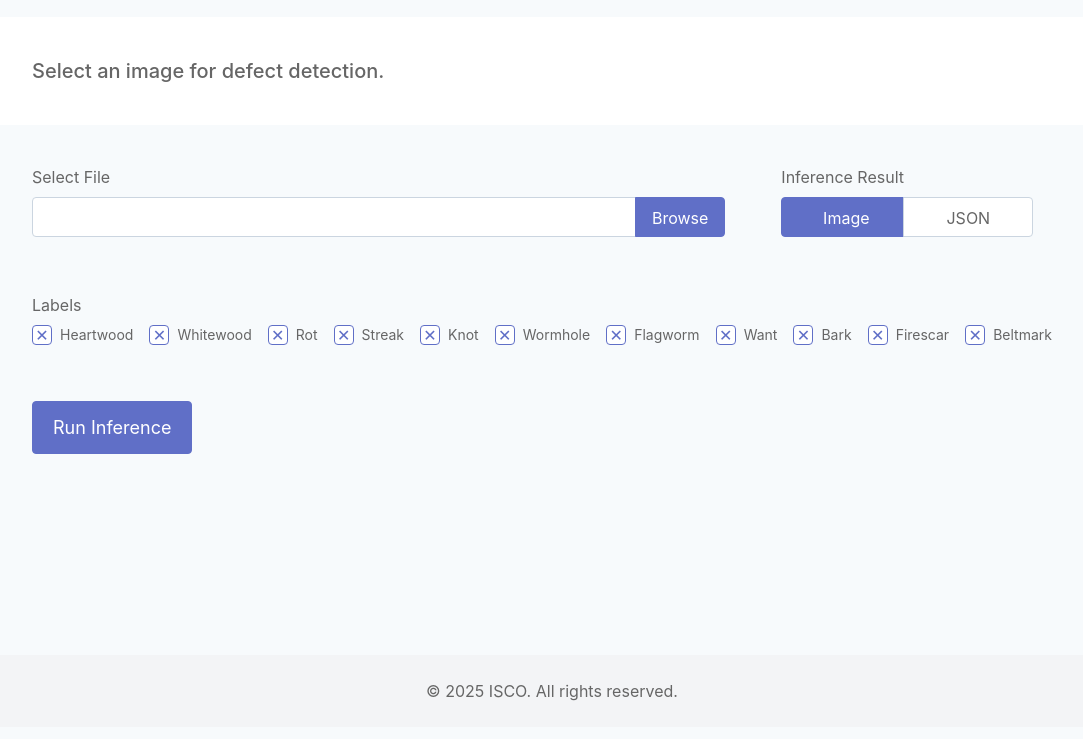
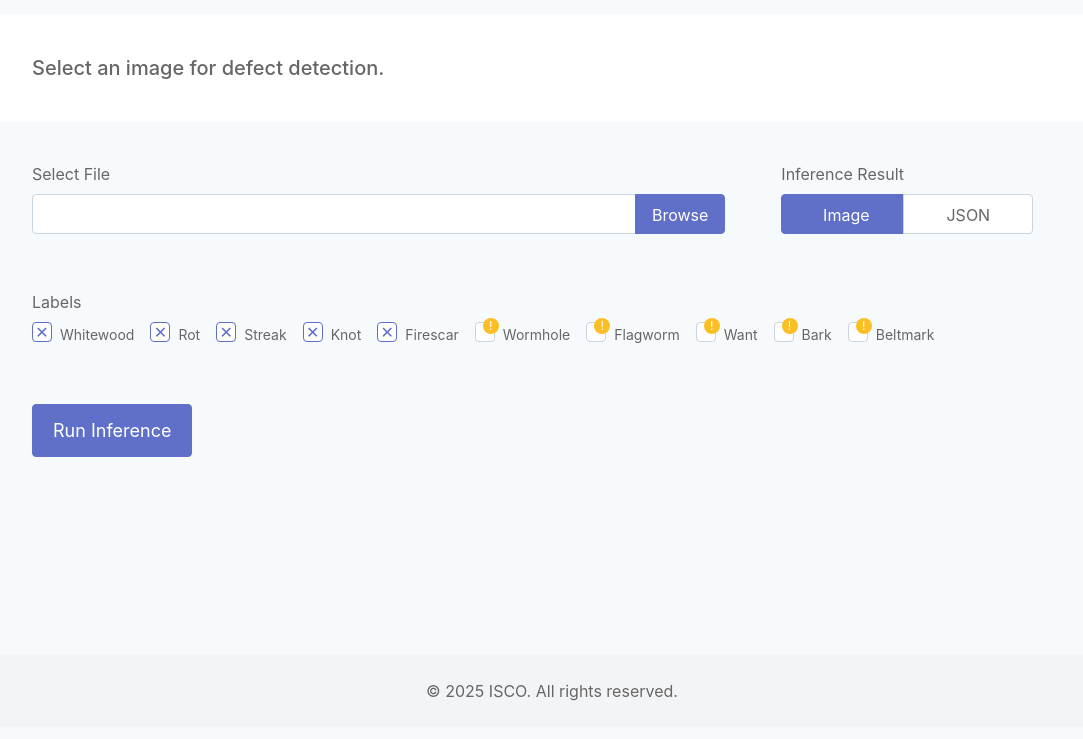
Before and after one commit to JohnTrecker/defect-inference, a Next.js app: page / in a window 1280 px wide. Shown: the part 145-884 px from the top of the page, without its empty margins (88-1171 px from the left). Built offline with nearby package versions, Linux system fonts and the light colour scheme.

Commit message:
disable underrepresented labels

```diff
--- a/app/page.tsx
+++ b/app/page.tsx
@@ -7,8 +7,9 @@ import JSONViewer from './JsonViewer';
 import WoodImage from './WoodImage';
 import Report from './Report';
 import AllImages from './AllImages';
-import { Features, Inference, SavedImages, ServerResponse } from './types';
+import { Defect, Features, Inference, SavedImages, ServerResponse, undertrainedDefects } from './types';
 import { cropImage } from './helpers/utils';
+import { Popover, PopoverContent, PopoverTrigger } from '@radix-ui/react-popover';
 
 const INIT_OUTPUT = {
   inference_id: '',
@@ -26,17 +27,17 @@ export default function Home() {
   const [savedImages, setSavedImages] = useState<SavedImages>([]);
   // const [inputLabel, setInputLabel] = useState<'Select File' | 'Type URL'>('Select File');
   const [features, setFeatures] = useState<Features>({
-    board_heartwood: true,
+    // board_heartwood: false,
     board_whitewood: true,
     board_rot: true,
     board_streak: true,
     board_knot: true,
-    board_wormhole: true,
-    board_flagworm: true,
-    board_want: true,
-    board_bark: true,
     board_firescar: true,
-    board_beltmark: true,
+    board_wormhole: false,
+    board_flagworm: false,
+    board_want: false,
+    board_bark: false,
+    board_beltmark: false,
     // board_rot_or_firescar: true,
   });
 
@@ -329,8 +330,12 @@ export default function Home() {
               <div className="w-full" id="labels">
                 <label className="input__label">Labels</label>
                 <div className="flex flex-wrap gap-4">
-                  {Object.keys(features).map((feature) => (
+                  { Object.keys(features).map((feature) => {
+                    const isDisabled = undertrainedDefects.includes(feature as Defect)
+
+                    return (
                     <div key={feature} className="flex items-center gap-2">
+                      <div className="relative">
                         <input
                           type="checkbox"
                           id={feature}
@@ -342,12 +347,28 @@ export default function Home() {
                             ...prev,
                             [feature]: e.target.checked,
                           }))}
+                          disabled={isDisabled}
                         />
+                        {isDisabled && (
+                          <div className="absolute -top-1 -right-1">
+                            <Popover>
+                              <PopoverTrigger asChild>
+                                <button className="h-4 w-4 rounded-full bg-amber-400 text-white text-xs flex items-center justify-center">
+                                  !
+                                </button>
+                              </PopoverTrigger>
+                              <PopoverContent className="max-w-[200px] p-2 rounded-md shadow-md bg-white border">
+                                  <p className="text-xs">{`${feature.replace('board_', '').toLocaleUpperCase()} defects underrepresented in training data.`}</p>
+                              </PopoverContent>
+                            </Popover>
+                          </div>
+                        )}
+                      </div>
                       <label htmlFor={feature} className="text-sm capitalize">
                         {feature.replace('board_', '')}
                       </label>
                     </div>
-                  ))}
+                  )})}
                 </div>
               </div>
 
--- a/app/types.ts
+++ b/app/types.ts
@@ -47,7 +47,7 @@ export interface BoundingBox {
 }
 
 export enum Defect {
-    "board_heartwood" = "board_heartwood",
+    // "board_heartwood" = "board_heartwood",
     "board_whitewood" = "board_whitewood",
     "board_rot" = "board_rot",
     "board_streak" = "board_streak",
@@ -107,3 +107,22 @@ export type ServerResponse = {
     inferenceId: string,
     time: number,
 }
+
+
+/**
+ * These are the defects that are not trained on the current model:
+ * v1-3-seg
+ */
+export const undertrainedDefects = [
+    // Defect.board_whitewood,
+    // Defect.board_rot,
+    // Defect.board_streak,
+    // Defect.board_knot,
+    // Defect.board_firescar,
+    // Defect.board_heartwood,
+    Defect.board_wormhole,
+    Defect.board_flagworm,
+    Defect.board_want,
+    Defect.board_bark,
+    Defect.board_beltmark,
+]
--- a/package.json
+++ b/package.json
@@ -10,6 +10,7 @@
   },
   "dependencies": {
     "@radix-ui/react-dialog": "^1.1.4",
+    "@radix-ui/react-popover": "^1.1.14",
     "@radix-ui/react-slot": "^1.1.1",
     "axios": "^1.7.9",
     "class-variance-authority": "^0.7.1",
```
Also changed, not shown: 1 other file (tests, documents, lock files or other folders). Lines whose indentation alone changed are shown as unchanged.
